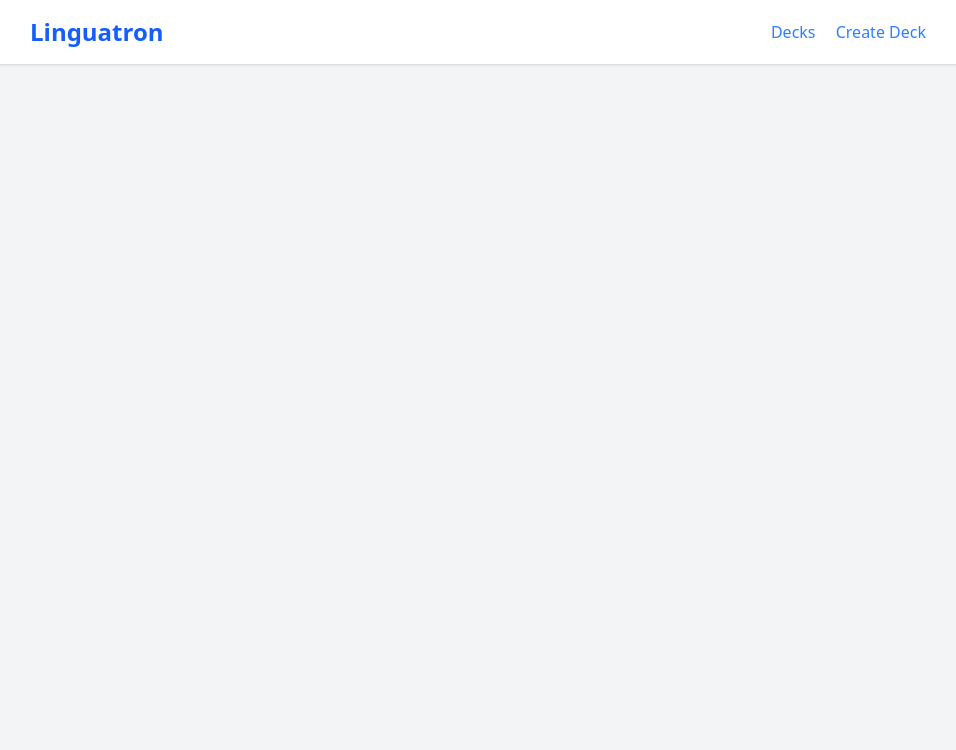
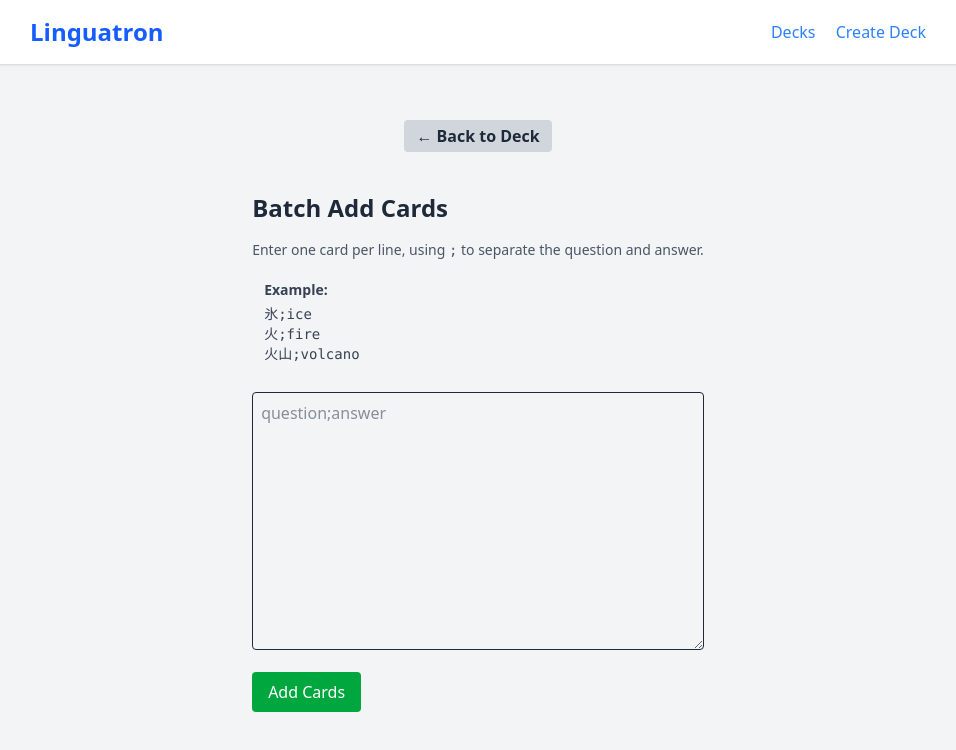
Before and after one commit to Claralith/linguatron-ui, a Vue app: page /deck/1/batchadd in a window 1280 px wide. Shown: the top 750 px of the page, without its empty margins (162-1118 px from the left). Built offline with nearby package versions, Linux system fonts and the light colour scheme.

Commit message:
add BatchAdd component

```diff
--- /dev/null
+++ b/src/components/BatchAdd.vue
@@ -0,0 +1,89 @@
+<script setup>
+import { ref } from "vue";
+import { useRoute } from "vue-router";
+import BackToDeck from "./BackToDeck.vue";
+
+const route = useRoute();
+const deckId = route.params.id;
+
+const batchInput = ref("");
+const successMessage = ref("");
+const errorMessage = ref("");
+
+async function submitBatch() {
+    successMessage.value = "";
+    errorMessage.value = "";
+
+    try {
+        const res = await fetch(
+            `http://localhost:3030/api/deck/${deckId}/batchadd`,
+            {
+                method: "POST",
+                headers: {
+                    "Content-Type": "application/json",
+                },
+                body: JSON.stringify({
+                    lines: batchInput.value
+                        .split("\n")
+                        .map((line) => line.trim())
+                        .filter((line) => line.length > 0),
+                }),
+            },
+        );
+
+        const data = await res.json();
+
+        if (!res.ok) {
+            throw new Error(data.error || "Unknown error");
+        }
+
+        successMessage.value = `✅ Added ${data.cards_added_count} cards successfully.`;
+        batchInput.value = "";
+    } catch (e) {
+        errorMessage.value = e.message;
+    }
+}
+</script>
+
+<template>
+    <BackToDeck :deck-id="deckId" />
+
+    <div class="max-w-2xl mx-auto mt-10 px-4">
+        <h1 class="text-2xl font-bold mb-4">Batch Add Cards</h1>
+
+        <p class="mb-2 text-sm text-gray-600">
+            Enter one card per line, using <code>;</code> to separate the
+            question and answer.
+        </p>
+
+        <div class="bg-gray-100 p-3 rounded mb-4 text-sm text-gray-700">
+            <p class="font-semibold mb-1">Example:</p>
+            <pre class="whitespace-pre-wrap">
+氷;ice
+火;fire
+火山;volcano</pre
+            >
+        </div>
+
+        <textarea
+            v-model="batchInput"
+            rows="10"
+            class="w-full p-2 border rounded mb-4"
+            placeholder="question;answer"
+        ></textarea>
+
+        <button
+            @click="submitBatch"
+            class="bg-green-600 text-white px-4 py-2 rounded hover:bg-green-700"
+        >
+            Add Cards
+        </button>
+
+        <div v-if="successMessage" class="mt-4 text-green-600 font-medium">
+            {{ successMessage }}
+        </div>
+        <div v-if="errorMessage" class="mt-4 text-red-600 font-medium">
+            {{ errorMessage }}
+        </div>
+    </div>
+</template>
--- a/src/components/Deck.vue
+++ b/src/components/Deck.vue
@@ -65,6 +65,13 @@ onMounted(fetchDeck);
                 >
                     Browse Cards
                 </RouterLink>
+
+                <RouterLink
+                    :to="`/deck/${deck.ID}/batchadd`"
+                    class="block bg-gray-700 text-white py-3 px-4 rounded hover:bg-gray-800 transition"
+                >
+                    Batch Add Cards
+                </RouterLink>
             </div>
         </div>
     </div>
--- a/src/router.ts
+++ b/src/router.ts
@@ -9,12 +9,14 @@ import Decks from "./components/Decks.vue";
 import Deck from "./components/Deck.vue";
 import CardBrowser from "./components/CardBrowser.vue";
 import Session from "./components/Session.vue";
+import BatchAdd from "./components/BatchAdd.vue";
 
 const routes = [
   { path: "/createdeck", component: CreateDeck },
   { path: "/decks", component: Decks },
   { path: "/deck/:id", component: Deck },
   { path: "/deck/:id/cardbrowser", component: CardBrowser },
+  { path: "/deck/:id/batchadd", component: BatchAdd },
   {
     path: "/deck/:id/learning",
     component: Session,
```
